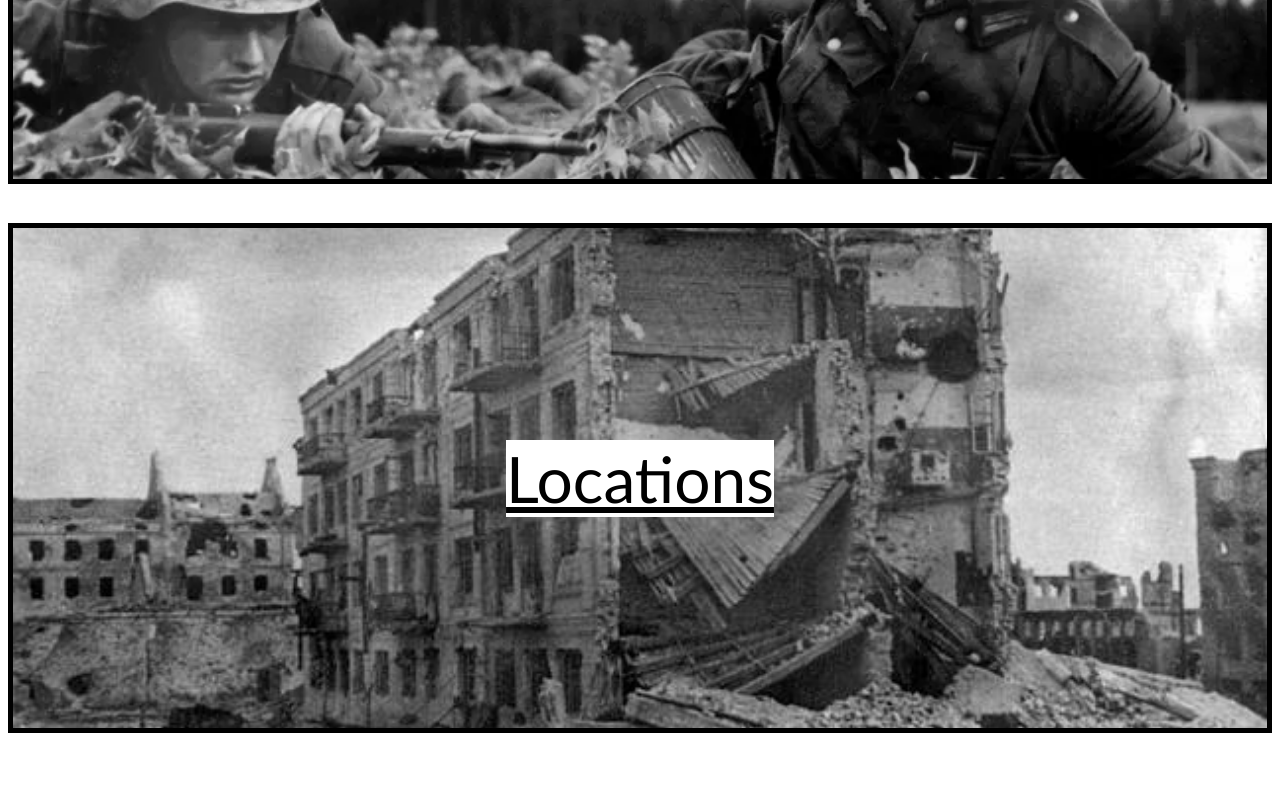
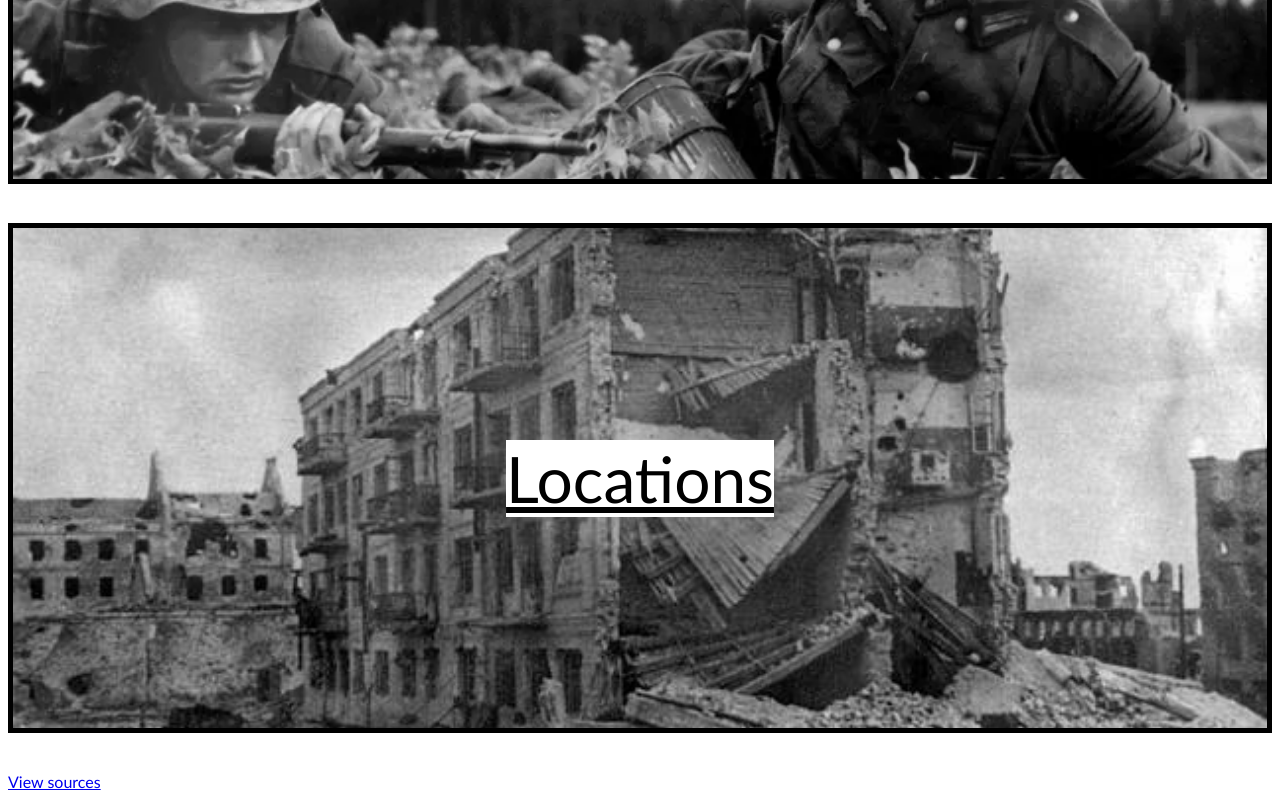
Before and after one commit to yhergt/ww2, a plain HTML site: page index.html in a window 1280 px wide. Shown: the part 1501-2301 px from the top of the page. Before the commit the page ends 2242 px from the top, so only its background shows below. Drawn offline with Linux system fonts and the light colour scheme.

Commit message:
Update index.html

```diff
--- a/index.html
+++ b/index.html
@@ -68,6 +68,7 @@
 <div class="loc">
 <a href="loc.html" style="color:black ; font-size:200%"><span class="highlight">Locations</span></h1>
 </div>
-
+<br>
+<a href="sources.html">View sources</a>
 </body>
 </html>
```
